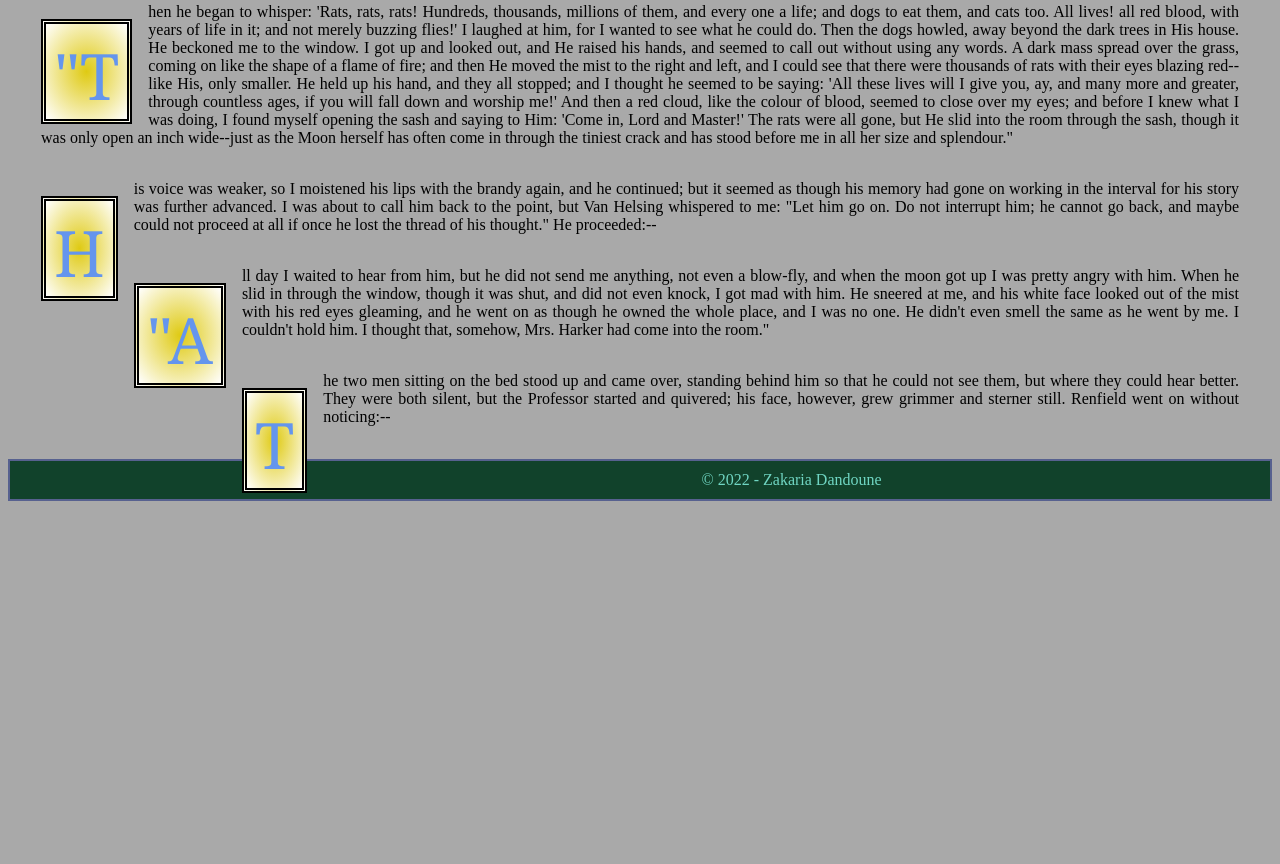
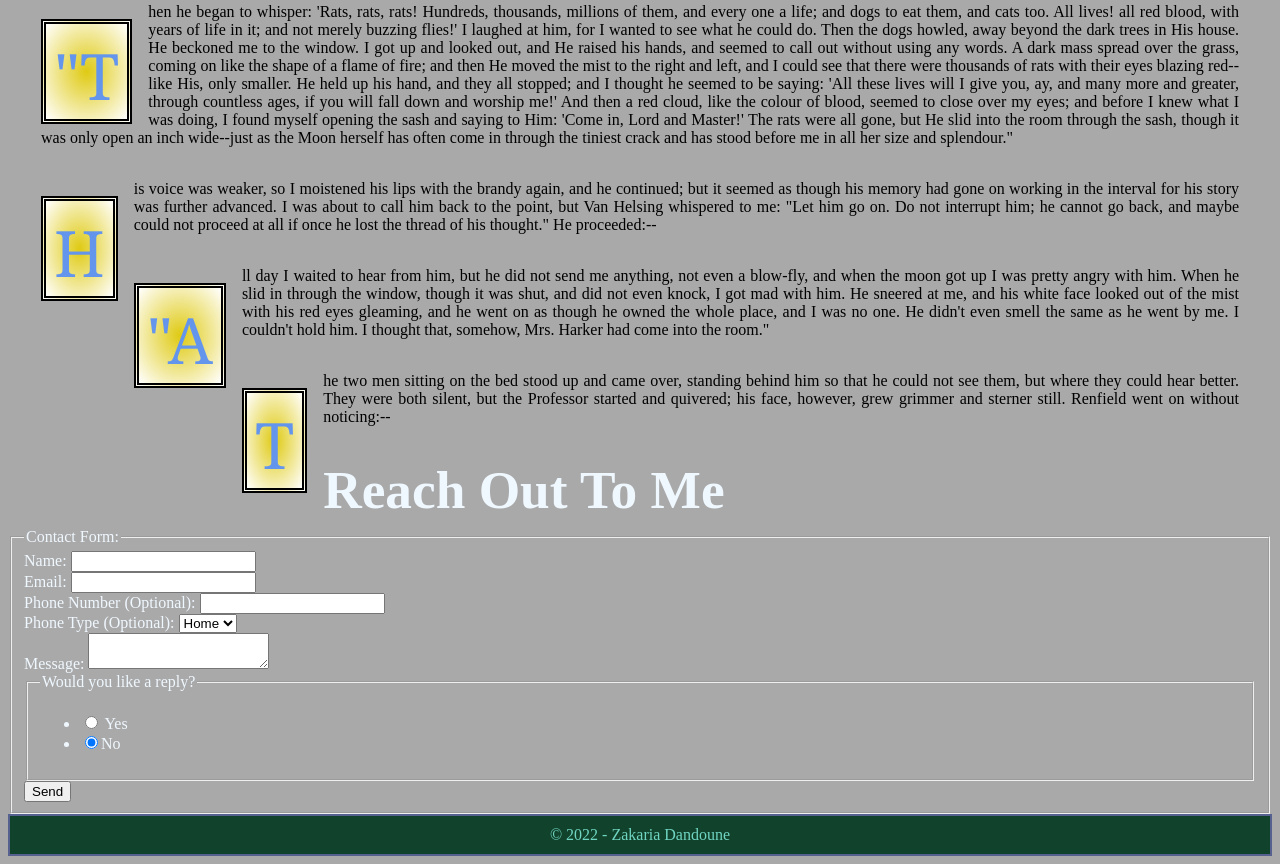
Before and after one commit to RVCC-IDMX/about-me-ZakariaD21, a plain HTML site: page index.html in a window 1280 px wide. Shown: the part 3346-4210 px from the top of the page. Before the commit the page ends 3855 px from the top, so only its background shows below. Drawn offline with Linux system fonts and the light colour scheme; a web font is replaced by a local one.

Commit message:
Test form done

```diff
--- a/index.html
+++ b/index.html
@@ -148,6 +148,56 @@
 
         </article>
 
+
+        <section id="contact">
+
+            <h2>Reach Out To Me</h2>
+
+            <form name="contact" method="post" data-netlify="true" >
+
+                <fieldset>
+
+                    <legend>Contact Form:</legend>
+
+                    <label for="name">Name:</label>
+                    <input id="name" name="name" type="text" required="true"> <br>
+
+                    <label for="email">Email:</label>
+                    <input id="email" name="email" type="email" required="true"> <br>
+
+                    <label for="phone">Phone Number (Optional):</label>
+                    <input id="phone" name="phone" type="tel"> <br>
+
+                    <label for="phone_type">Phone Type (Optional):</label>
+                    <select id="phone_type" name="phone_type">
+                        <option value="H"> Home</option>
+                        <option value="C">Cell</option>
+                        <option value="W">Work</option>
+                    </select> <br>
+
+                    <label for="message">Message:</label>
+                    <textarea id="message" name="message" required="true" ></textarea>
+
+                    <fieldset>
+
+                        <legend>Would you like a reply?</legend>
+                        <ul>
+                            <li><input id="yes_reply" name="reply" type="radio" value="Yes"> <label for="yes_reply"> Yes</label> </li>
+                            <li><input id="no_reply" name="reply" type="radio" value="No" checked="true"><label for="no_reply">No</label></li>
+                        </ul>
+
+                    </fieldset>
+
+                    <input type="submit" value="Send">
+
+                </fieldset>
+
+            </form>
+
+        </section>
+
+
+
     </main>
 
     <footer>
```
